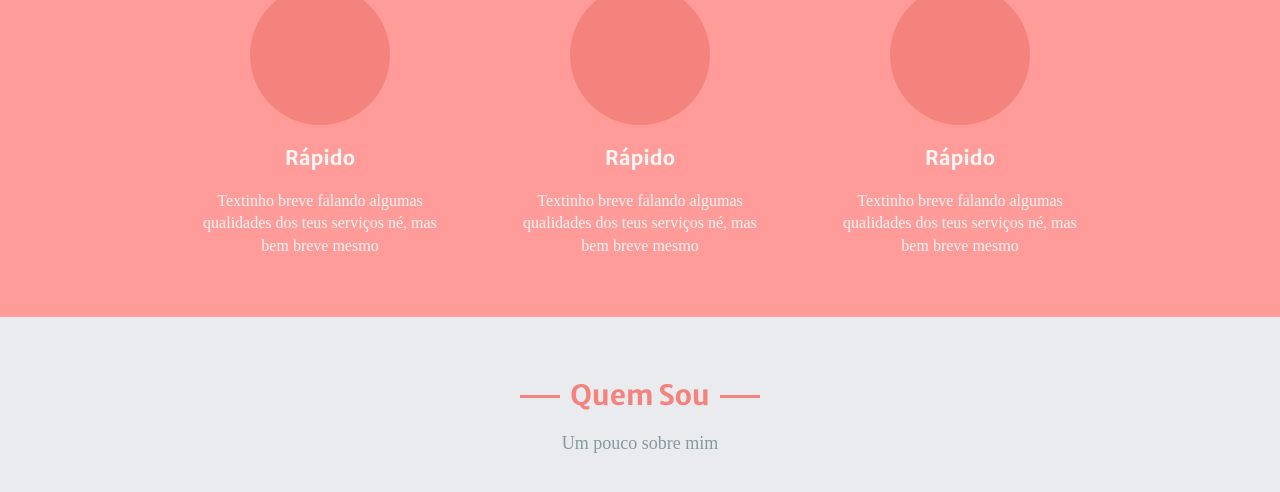
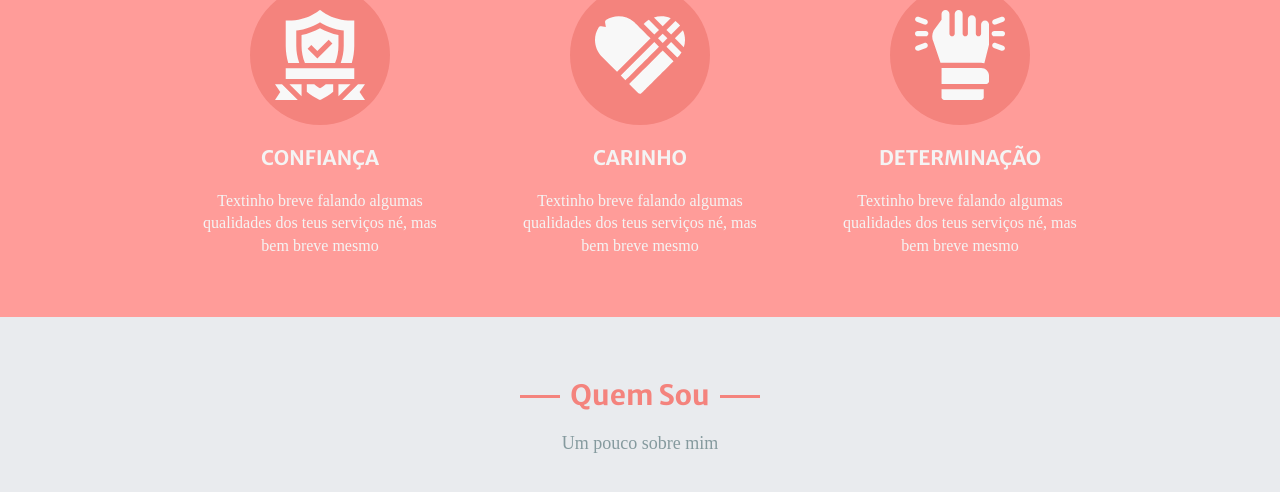
Before and after one commit to Henrique1204/Doce-Encanto, a website: page index.html in a window 1280 px wide. Shown: the part 1899-2391 px from the top of the page. Drawn offline with Linux system fonts and the light colour scheme; a web font is replaced by a local one.

Commit message:
Adicionar icones em qualidades na home

```diff
--- a/css/scss/_home.scss
+++ b/css/scss/_home.scss
@@ -157,7 +157,7 @@
         .icon-container {
             width: 140px;
             height: 140px;
-            padding: 10px;
+            padding: 25px;
             border-radius: 50%;
             margin: 0 auto;
             background-color: $primaria;
@@ -169,6 +169,7 @@
             font-family: $titulo;
             font-size: em(20);
             font-weight: bold;
+            text-transform: uppercase;
         }
 
         p {
--- a/index.html
+++ b/index.html
@@ -83,30 +83,30 @@
         <ul class="container">
             <li>
                 <div class="icon-container">
-                    <img src="" alt="">
+                    <img src="img/icones/confiança.svg" alt="Ilustração sobre confiança">
                 </div>
 
-                <h2>Rápido</h2>
+                <h2>Confiança</h2>
 
                 <p>Textinho breve falando algumas qualidades dos teus serviços né, mas bem breve mesmo</p>
             </li>
 
             <li>
                 <div class="icon-container">
-                    <img src="" alt="">
+                    <img src="img/icones/carinho.svg" alt="Ilustração sobre carinho ao trabalhar">
                 </div>
 
-                <h2>Rápido</h2>
+                <h2>Carinho</h2>
 
                 <p>Textinho breve falando algumas qualidades dos teus serviços né, mas bem breve mesmo</p>
             </li>
 
             <li>
                 <div class="icon-container">
-                    <img src="" alt="">
+                    <img src="img/icones/determinacao.svg" alt="Ilustração sobre determinação">
                 </div>
 
-                <h2>Rápido</h2>
+                <h2>determinação</h2>
 
                 <p>Textinho breve falando algumas qualidades dos teus serviços né, mas bem breve mesmo</p>
             </li>
```
Also changed, not shown: css/estilo.css, img/icones/carinho.svg (added), img/icones/confiança.svg (added), img/icones/determinacao.svg (added).
